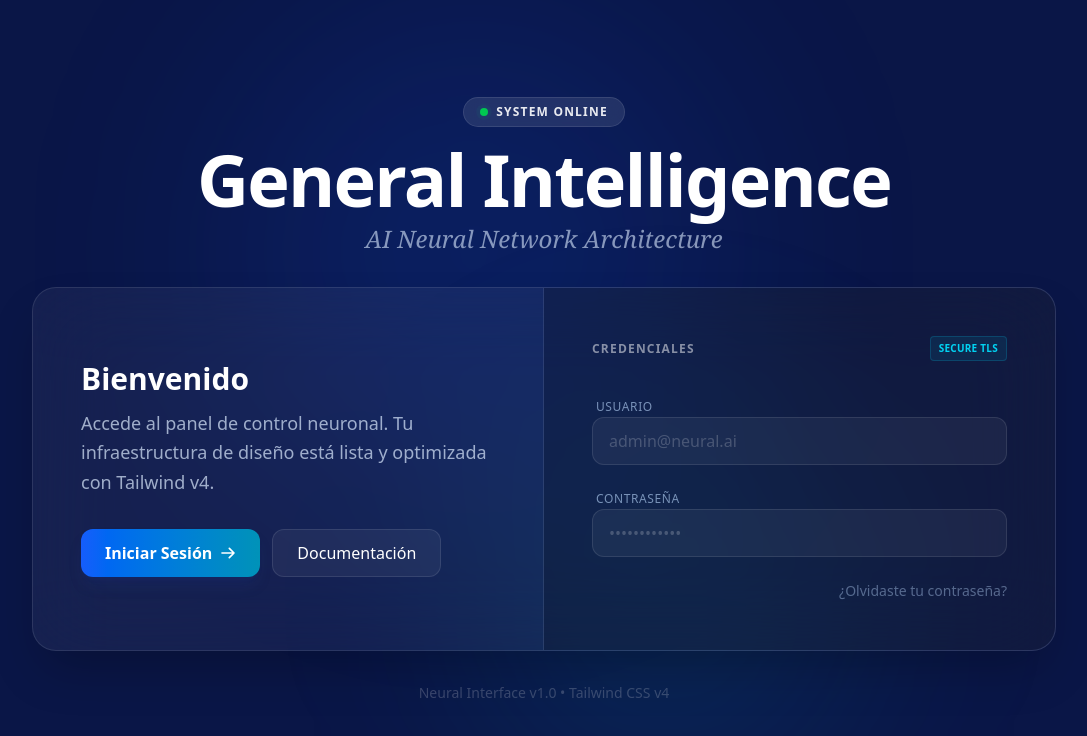
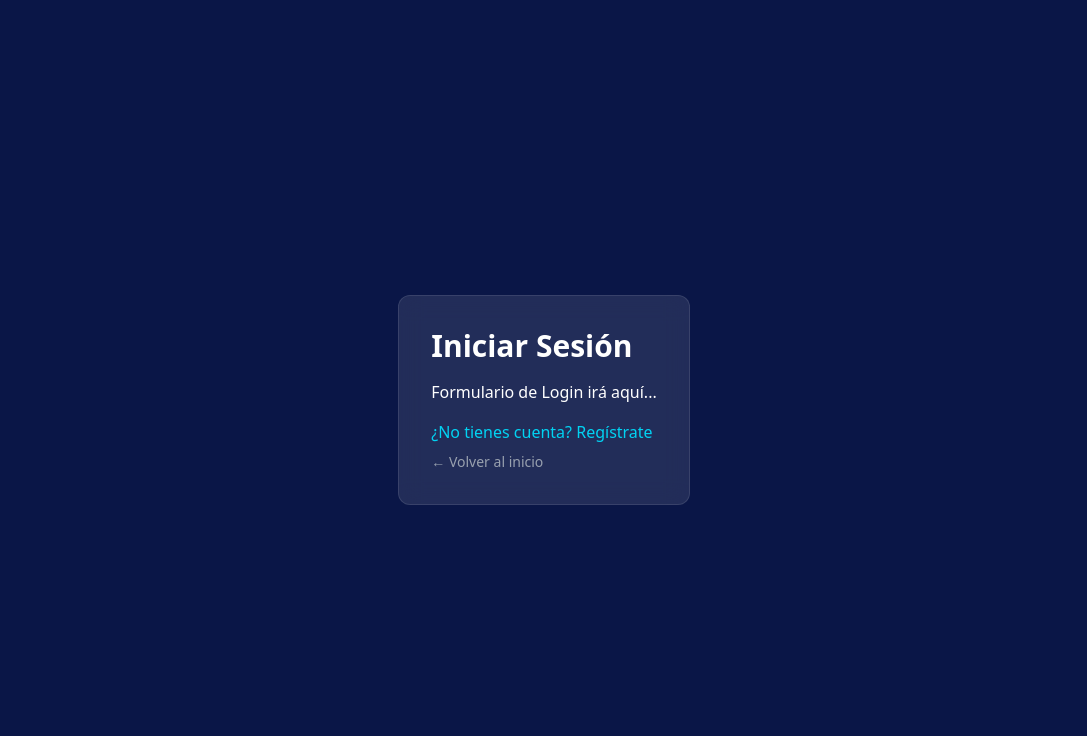
Before and after one commit to DevJorgeRafael/short-go-web, a React (Vite) app: page /auth/login in a window 1280 px wide. Shown: the top 736 px of the page, without its empty margins (96-1183 px from the left). Built offline with nearby package versions, Linux system fonts and the light colour scheme.

Commit message:
feat: implement routing with react-router-dom and create Login and Register pages

```diff
--- /dev/null
+++ b/src/app/router.tsx
@@ -0,0 +1,29 @@
+import { createBrowserRouter } from 'react-router-dom';
+import App from '@/app/App'; // Tu Landing Page actual
+import { LoginPage } from '@/features/auth/pages/LoginPage';
+import { RegisterPage } from '@/features/auth/pages/RegisterPage';
+
+export const router = createBrowserRouter([
+    {
+        path: '/',
+        element: <App />, // Esta es tu Home (Landing Page)
+    },
+    {
+        path: '/auth/login', // Prefiero agruparlas bajo /auth, pero puede ser /login directo si gustas
+        element: <LoginPage />,
+    },
+    {
+        path: '/auth/register',
+        element: <RegisterPage />,
+    },
+    // Aquí agregaremos el Dashboard luego con ProtectedRoute
+    /*
+    {
+      path: '/dashboard',
+      element: <ProtectedRoute />,
+      children: [
+         { path: '', element: <DashboardPage /> }
+      ]
+    }
+    */
+]);
--- /dev/null
+++ b/src/features/auth/pages/LoginPage.tsx
@@ -0,0 +1,18 @@
+import { Link } from 'react-router-dom';
+
+export const LoginPage = () => {
+    return (
+        <div className="min-h-screen flex items-center justify-center text-white">
+            <div className="p-8 bg-white/10 backdrop-blur-md rounded-xl border border-white/10">
+                <h1 className="text-3xl font-bold mb-4">Iniciar Sesión</h1>
+                <p>Formulario de Login irá aquí...</p>
+                <Link to="/register" className="text-cyan-400 hover:underline mt-4 block">
+                    ¿No tienes cuenta? Regístrate
+                </Link>
+                <Link to="/" className="text-gray-400 text-sm hover:underline block mt-2">
+                    ← Volver al inicio
+                </Link>
+            </div>
+        </div>
+    );
+};
--- /dev/null
+++ b/src/features/auth/pages/RegisterPage.tsx
@@ -0,0 +1,15 @@
+import { Link } from 'react-router-dom';
+
+export const RegisterPage = () => {
+    return (
+        <div className="min-h-screen flex items-center justify-center text-white">
+            <div className="p-8 bg-white/10 backdrop-blur-md rounded-xl border border-white/10">
+                <h1 className="text-3xl font-bold mb-4">Crear Cuenta</h1>
+                <p>Formulario de Registro irá aquí...</p>
+                <Link to="/login" className="text-cyan-400 hover:underline mt-4 block">
+                    ¿Ya tienes cuenta? Entra
+                </Link>
+            </div>
+        </div>
+    );
+};
--- a/src/main.tsx
+++ b/src/main.tsx
@@ -1,10 +1,11 @@
 import { StrictMode } from 'react'
 import { createRoot } from 'react-dom/client'
+import { RouterProvider } from 'react-router-dom'
+import { router } from './app/router'
 import './index.css'
-import App from './app/App.tsx'
 
 createRoot(document.getElementById('root')!).render(
   <StrictMode>
-    <App />
+    <RouterProvider router={router} />
   </StrictMode>,
 )
--- a/vite.config.ts
+++ b/vite.config.ts
@@ -1,6 +1,7 @@
 import { defineConfig } from 'vite'
 import react from '@vitejs/plugin-react-swc'
 import tailwindcss from '@tailwindcss/vite'
+import path from 'path'
 
 // https://vite.dev/config/
 export default defineConfig({
@@ -8,4 +9,10 @@ export default defineConfig({
     react(),
     tailwindcss(),
   ],
+
+  resolve: {
+    alias: {
+      "@": path.resolve(__dirname, "src"),
+    }
+  }
 })
```
